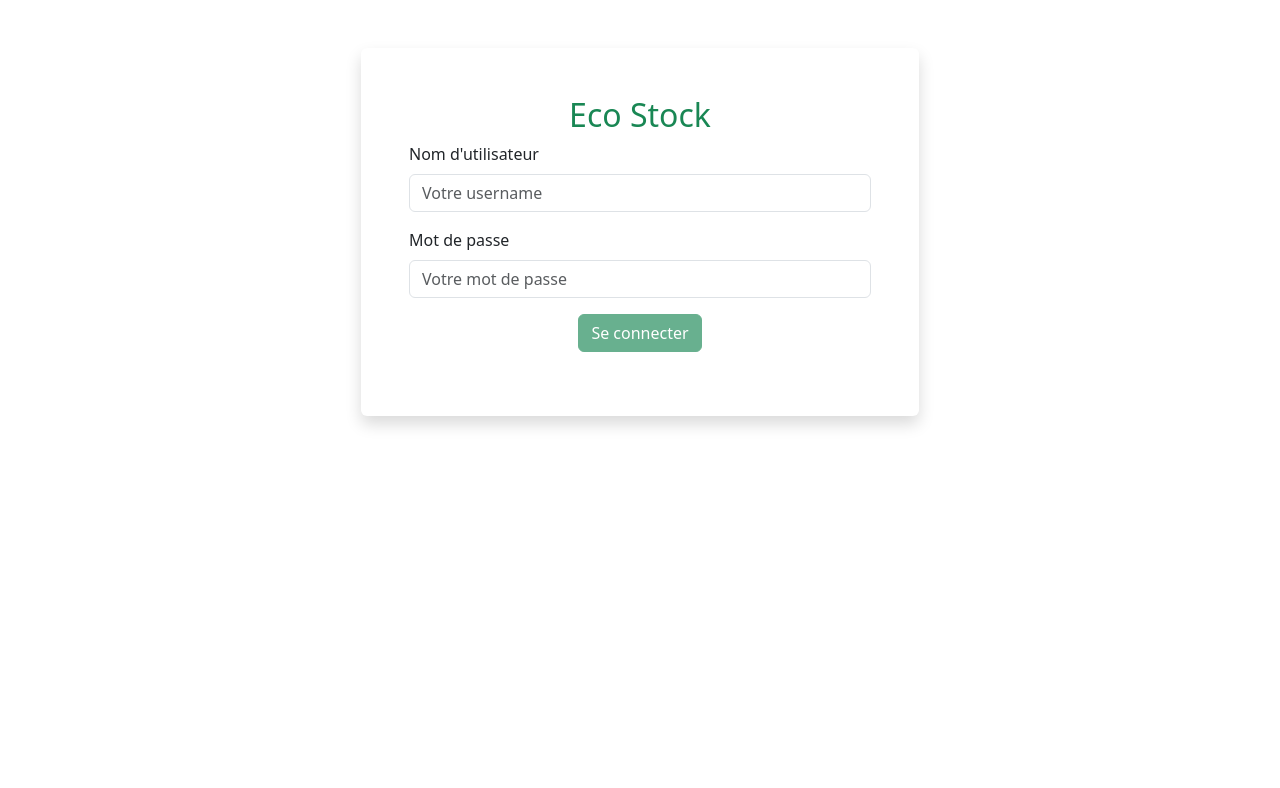
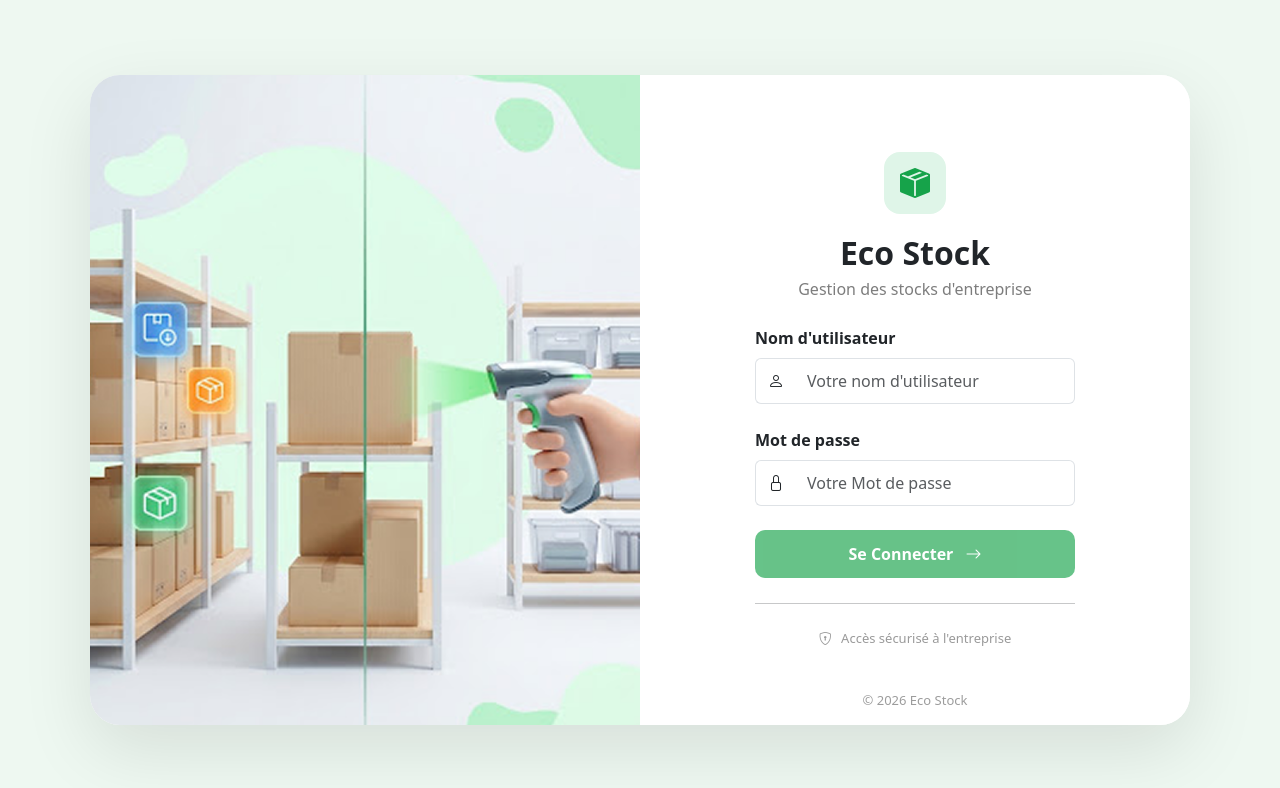
Before and after one commit to Dadowatt/eco-stock-front, an Angular app: page /login in a window 1280 px wide. Shown: the top 788 px of the page. Built offline with nearby package versions, Linux system fonts and the light colour scheme.

Commit message:
style: amélioration du style de la page login

```diff
--- a/src/app/features/auth/login/login.css
+++ b/src/app/features/auth/login/login.css
@@ -0,0 +1,381 @@
+.login-page {
+
+    min-height: 100vh;
+
+    background: #EEF8F1;
+
+    display: flex;
+
+    align-items: center;
+
+    justify-content: center;
+
+    padding: 25px;
+
+    overflow: hidden;
+
+}
+
+
+/* Container principal */
+
+.row {
+
+    width: 1100px;
+
+    max-width: 100%;
+
+    height: 650px;
+
+    background: white;
+
+    border-radius: 30px;
+
+    overflow: hidden;
+
+    box-shadow: 0 25px 70px rgba(0,0,0,.10);
+
+}
+
+
+
+/* Partie gauche image */
+
+.left-side {
+
+    height: 650px;
+
+}
+
+
+
+.left-image {
+
+    width: 100%;
+
+    height: 100%;
+
+    object-fit: cover;
+
+}
+
+
+
+/* Partie droite */
+
+.right-side {
+
+    display: flex;
+
+    justify-content: center;
+
+    align-items: center;
+
+    position: relative;
+
+    background: white;
+
+    padding: 30px;
+
+}
+
+
+
+/* Carte login */
+
+.login-card {
+
+    width: 390px;
+
+    background: white;
+
+    padding: 35px;
+
+}
+
+
+
+/* Logo */
+
+.logo-box {
+
+    width: 62px;
+
+    height: 62px;
+
+    margin: 0 auto 20px;
+
+    background: #dff5e8;
+
+    border-radius: 16px;
+
+    display: flex;
+
+    align-items: center;
+
+    justify-content: center;
+
+}
+
+
+.logo-box i {
+
+    color: #16a34a;
+
+    font-size: 30px;
+
+}
+
+
+
+/* Titres */
+
+h2 {
+
+    text-align: center;
+
+    font-weight: 700;
+
+    margin-bottom: 5px;
+
+}
+
+
+
+.subtitle {
+
+    text-align: center;
+
+    color: #7d7d7d;
+
+    margin-bottom: 25px;
+
+}
+
+
+
+/* Formulaire */
+
+.form-label {
+
+    font-weight: 600;
+
+    margin-bottom: 8px;
+
+}
+
+
+
+.input-group-text {
+
+    background: white;
+
+    border-right: none;
+
+}
+
+
+
+.form-control {
+
+    border-left: none;
+
+    height: 46px;
+
+}
+
+
+
+.form-control:focus {
+
+    box-shadow: none;
+
+    border-color: #ced4da;
+
+}
+
+
+
+/* Bouton */
+
+.login-btn {
+
+    background: #16a34a;
+
+    color: white;
+
+    border: none;
+
+    height: 48px;
+
+    border-radius: 10px;
+
+    font-weight: 600;
+
+    transition: .2s;
+
+}
+
+
+
+.login-btn:hover {
+
+    background: #11863c;
+
+}
+
+
+
+/* Séparation */
+
+hr {
+
+    margin: 25px 0;
+
+}
+
+
+
+/* Sécurité */
+
+.secure {
+
+    text-align: center;
+
+    color: #9a9a9a;
+
+    font-size: 13px;
+
+}
+
+
+.secure i {
+
+    margin-right: 6px;
+
+}
+
+
+
+/* Copyright */
+
+.copyright {
+
+    position: absolute;
+
+    bottom: 15px;
+
+    color: #9c9c9c;
+
+    font-size: 13px;
+
+}
+
+
+
+/* Responsive */
+
+@media(max-width: 991px) {
+
+
+    .login-page {
+
+        padding: 15px;
+
+    }
+
+
+    .row {
+
+        height: auto;
+
+        min-height: auto;
+
+    }
+
+
+    .left-side {
+
+        display: none;
+
+    }
+
+
+    .right-side {
+
+        padding: 20px;
+
+    }
+
+
+    .login-card {
+
+        width: 100%;
+
+        padding: 30px;
+
+    }
+
+
+}
+
+
+
+/* Petits écrans en hauteur */
+
+@media(max-height: 750px) {
+
+
+    .row {
+
+        height: 580px;
+
+    }
+
+
+    .left-side {
+
+        height: 580px;
+
+    }
+
+
+    .login-card {
+
+        padding: 25px;
+
+    }
+
+
+    .logo-box {
+
+        width: 55px;
+
+        height: 55px;
+
+        margin-bottom: 15px;
+
+    }
+
+
+    .logo-box i {
+
+        font-size: 26px;
+
+    }
+
+
+    .subtitle {
+
+        margin-bottom: 20px;
+
+    }
+
+
+    hr {
+
+        margin: 18px 0;
+
+    }
+
+}
--- a/src/app/features/auth/login/login.html
+++ b/src/app/features/auth/login/login.html
@@ -1,27 +1,124 @@
-<div class="container mt-5">
+<div class="login-page">
 
-    <form [formGroup]="loginForm" (ngSubmit)="onSubmit()" class="w-50 mx-auto bg-white p-5 rounded shadow">
+  <div class="row g-0 h-100">
 
-    <h2 class="text-center text-success">Eco Stock</h2>
+    <div class="col-lg-6 d-none d-lg-block left-side">
+      <img
+        src="warehouse.png"
+        alt="Warehouse"
+        class="left-image">
+    </div>
 
-  <div class="mb-3">
-    <label for="" class="form-label">Nom d'utilisateur</label>
-    <input type="email" class="form-control" [class.is-invalid]="username.invalid && username.touched" formControlName="username" placeholder="Votre username">
-    @if (username.invalid && username.touched) {
-        <small class="invalid-feedback">Le nom utilisateur est obligatoire.</small>
-        }
+    <div class="col-lg-6 col-12 right-side">
+
+      <div class="login-card">
+
+        <div class="logo-box">
+          <i class="bi bi-box-seam-fill"></i>
+        </div>
+
+        <h2>Eco Stock</h2>
+
+        <p class="subtitle">
+          Gestion des stocks d'entreprise
+        </p>
+
+        <form
+          [formGroup]="loginForm"
+          (ngSubmit)="onSubmit()">
+
+          <div class="mb-4">
+
+            <label class="form-label">
+              Nom d'utilisateur
+            </label>
+
+            <div class="input-group">
+
+              <span class="input-group-text">
+                <i class="bi bi-person"></i>
+              </span>
+
+              <input
+                type="text"
+                class="form-control"
+                formControlName="username"
+                placeholder="Votre nom d'utilisateur">
+
+            </div>
+
+            @if(username.invalid && username.touched){
+
+            <small class="text-danger">
+              Nom d'utilisateur obligatoire
+            </small>
+
+            }
+
+          </div>
+
+          <div class="mb-4">
+
+            <label class="form-label">
+              Mot de passe
+            </label>
+
+            <div class="input-group">
+
+              <span class="input-group-text">
+                <i class="bi bi-lock"></i>
+              </span>
+
+              <input
+                type="password"
+                class="form-control"
+                formControlName="password"
+                placeholder="Votre Mot de passe">
+
+            </div>
+
+            @if(password.invalid && password.touched){
+
+            <small class="text-danger">
+              Mot de passe obligatoire
+            </small>
+
+            }
+
+          </div>
+
+          <button
+            type="submit"
+            class="btn login-btn w-100"
+            [disabled]="loginForm.invalid">
+
+            Se Connecter
+            <i class="bi bi-arrow-right ms-2"></i>
+
+          </button>
+
+        </form>
+
+        <hr>
+
+        <div class="secure">
+
+          <i class="bi bi-shield-lock"></i>
+
+          Accès sécurisé à l'entreprise
+
+        </div>
+
+      </div>
+
+      <div class="copyright">
+
+        &copy; 2026 Eco Stock
+
+      </div>
+
+    </div>
+
   </div>
 
-  <div class="mb-3">
-    <label for="" class="form-label">Mot de passe</label>
-    <input type="password" class="form-control" [class.is-invalid]="password.invalid && password.touched" formControlName="password" placeholder="Votre mot de passe">
-        @if (password.invalid && password.touched) {
-        <small class="invalid-feedback">Le mot de passe est obligatoire.</small>
-        }
-  </div>
-
-  <div class="my-3 text-center">
-    <button type="submit" [disabled]="loginForm.invalid" class="btn btn-success">Se connecter</button>
-  </div>
-</form>
 </div>
--- a/src/app/layout/main-layout/main-layout.html
+++ b/src/app/layout/main-layout/main-layout.html
@@ -2,7 +2,7 @@
 
   <div class="container">
 
-    <a class="navbar-brand fw-bold">
+    <a class="navbar-brand fw-bold" routerLink="/products">
       <i class="bi bi-box-seam me-2"></i>
       Eco-Stock
     </a>
```
Also changed, not shown: public/warehouse.png (added).
